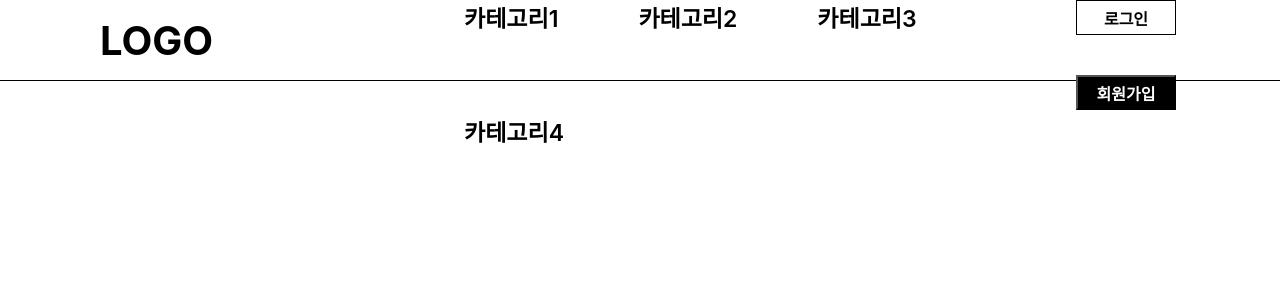
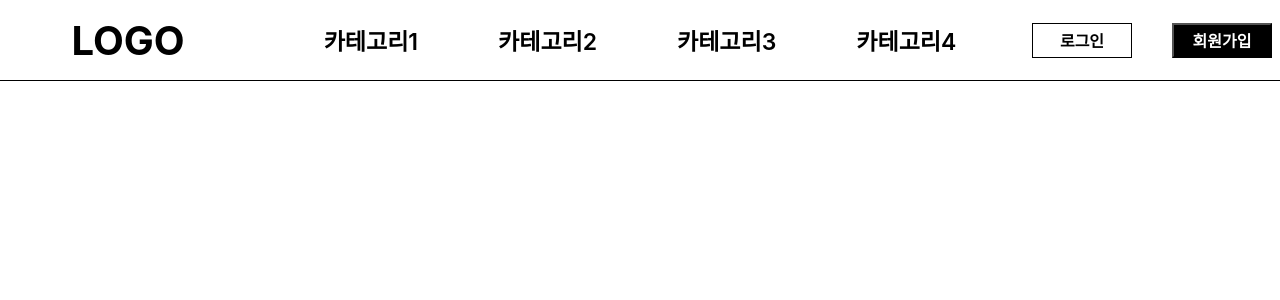
Before and after one commit to E-GaeMuYac/FE, a React (Create React App) app: page / in a window 1280 px wide. Shown: the top 300 px of the page. Built offline with nearby package versions, Linux system fonts and the light colour scheme.

Commit message:
STYLE: [수정] 정렬 관련 css 수정

```diff
--- a/src/components/layout/Header.jsx
+++ b/src/components/layout/Header.jsx
@@ -37,7 +37,7 @@ const LogoBox = styled.div`
   height: 100%;
   display: flex;
   align-items: center;
-  padding-left: 100px;
+  justify-content: center;
   font-size: 40px;
   font-weight: 700;
 `;
@@ -45,9 +45,8 @@ const LogoBox = styled.div`
 const CategoryBox = styled.div`
   width: 60%;
   height: 100%;
-  padding-left: 160px;
   display: flex;
-  flex-wrap: wrap;
+  justify-content: center;
   gap: 80px;
   align-items: center;
   font-size: 23px;
@@ -63,7 +62,7 @@ const SignBox = styled.div`
   width: 20%;
   height: 100%;
   display: flex;
-  flex-wrap: wrap;
+  justify-content: center;
   gap: 40px;
   align-items: center;
 `;
```
